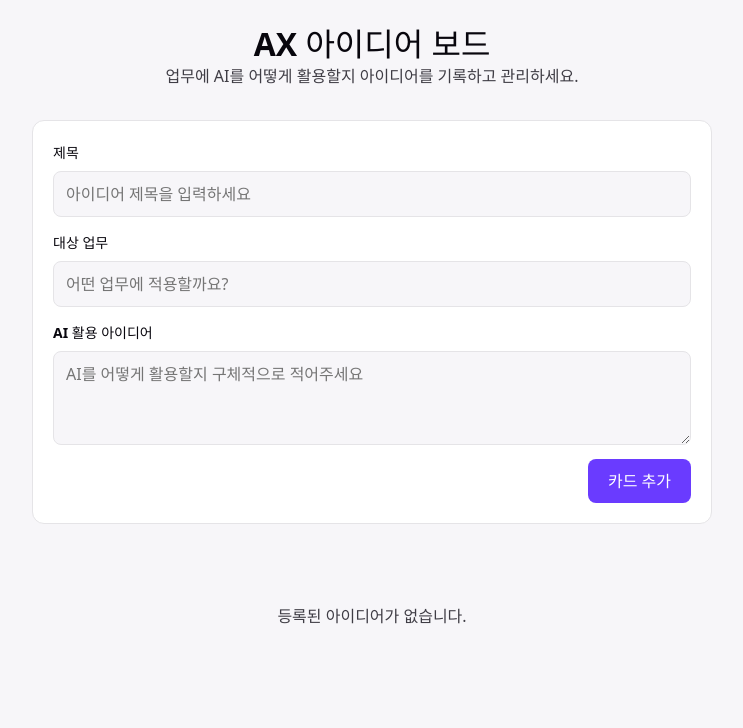
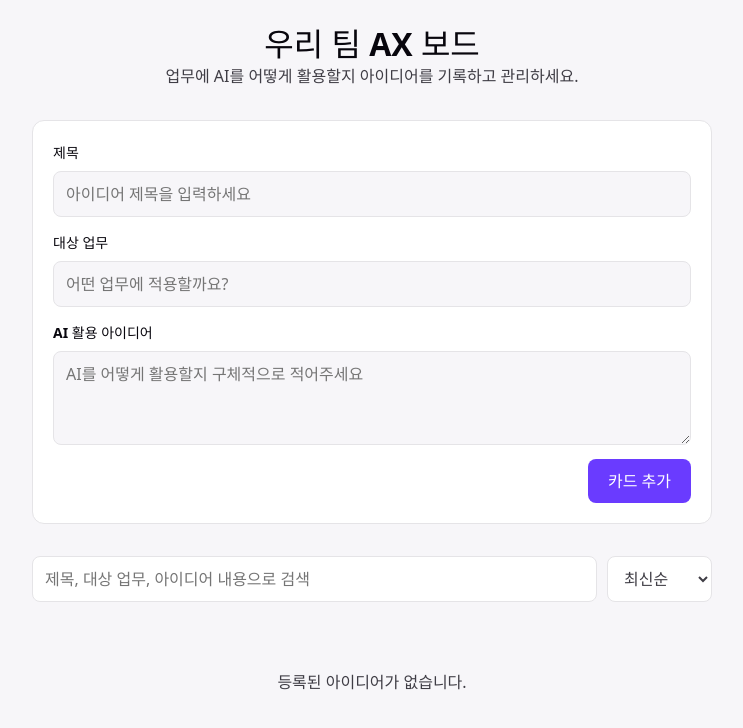
Before and after one commit to dibo1206/ax-board, a React (Vite) app: page / in a window 1280 px wide. Shown: the top 728 px of the page, without its empty margins (268-1011 px from the left). Built offline with nearby package versions, Linux system fonts and the light colour scheme.

Commit message:
feat: 앱 제목 변경

```diff
--- a/src/App.css
+++ b/src/App.css
@@ -73,6 +73,38 @@
 
 .submit-button:hover {
   background: var(--accent-hover);
+}
+
+.toolbar {
+  display: flex;
+  gap: 10px;
+  margin-bottom: 20px;
+}
+
+.search-input,
+.sort-select {
+  font: inherit;
+  color: inherit;
+  background: var(--card-bg);
+  border: 1px solid var(--border);
+  border-radius: 8px;
+  padding: 10px 12px;
+}
+
+.search-input {
+  flex: 1;
+  min-width: 0;
+}
+
+.sort-select {
+  flex-shrink: 0;
+  cursor: pointer;
+}
+
+.search-input:focus,
+.sort-select:focus {
+  outline: 2px solid var(--accent);
+  outline-offset: 1px;
 }
 
 .idea-list {
--- a/src/App.jsx
+++ b/src/App.jsx
@@ -17,6 +17,8 @@ function loadIdeas() {
 
 function App() {
   const [ideas, setIdeas] = useState(loadIdeas)
+  const [query, setQuery] = useState('')
+  const [sortOrder, setSortOrder] = useState('newest')
 
   useEffect(() => {
     localStorage.setItem(STORAGE_KEY, JSON.stringify(ideas))
@@ -37,20 +39,63 @@ function App() {
     setIdeas((prev) => prev.filter((idea) => idea.id !== id))
   }
 
+  const trimmedQuery = query.trim().toLowerCase()
+  const filteredIdeas = trimmedQuery
+    ? ideas.filter((idea) =>
+        [idea.title, idea.task, idea.idea].some((field) =>
+          field?.toLowerCase().includes(trimmedQuery),
+        ),
+      )
+    : ideas
+
+  const sortedIdeas = [...filteredIdeas].sort((a, b) => {
+    if (sortOrder === 'oldest') {
+      return new Date(a.createdAt) - new Date(b.createdAt)
+    }
+    if (sortOrder === 'title') {
+      return a.title.localeCompare(b.title, 'ko')
+    }
+    return new Date(b.createdAt) - new Date(a.createdAt)
+  })
+
   return (
     <div className="app">
       <header className="app-header">
-        <h1>AX 아이디어 보드</h1>
+        <h1> 우리 팀 AX 보드</h1>
         <p>업무에 AI를 어떻게 활용할지 아이디어를 기록하고 관리하세요.</p>
       </header>
 
       <IdeaForm onAdd={handleAdd} />
 
+      <div className="toolbar">
+        <input
+          type="text"
+          className="search-input"
+          placeholder="제목, 대상 업무, 아이디어 내용으로 검색"
+          value={query}
+          onChange={(e) => setQuery(e.target.value)}
+          aria-label="아이디어 검색"
+        />
+
+        <select
+          className="sort-select"
+          value={sortOrder}
+          onChange={(e) => setSortOrder(e.target.value)}
+          aria-label="정렬 기준"
+        >
+          <option value="newest">최신순</option>
+          <option value="oldest">오래된순</option>
+          <option value="title">제목순</option>
+        </select>
+      </div>
+
       <section className="idea-list">
         {ideas.length === 0 ? (
           <p className="empty-state">등록된 아이디어가 없습니다.</p>
+        ) : sortedIdeas.length === 0 ? (
+          <p className="empty-state">검색 결과가 없습니다.</p>
         ) : (
-          ideas.map((idea) => (
+          sortedIdeas.map((idea) => (
             <IdeaCard key={idea.id} idea={idea} onDelete={handleDelete} />
           ))
         )}
```
Also changed, not shown: 2 other files (tests, documents, lock files or other folders).
